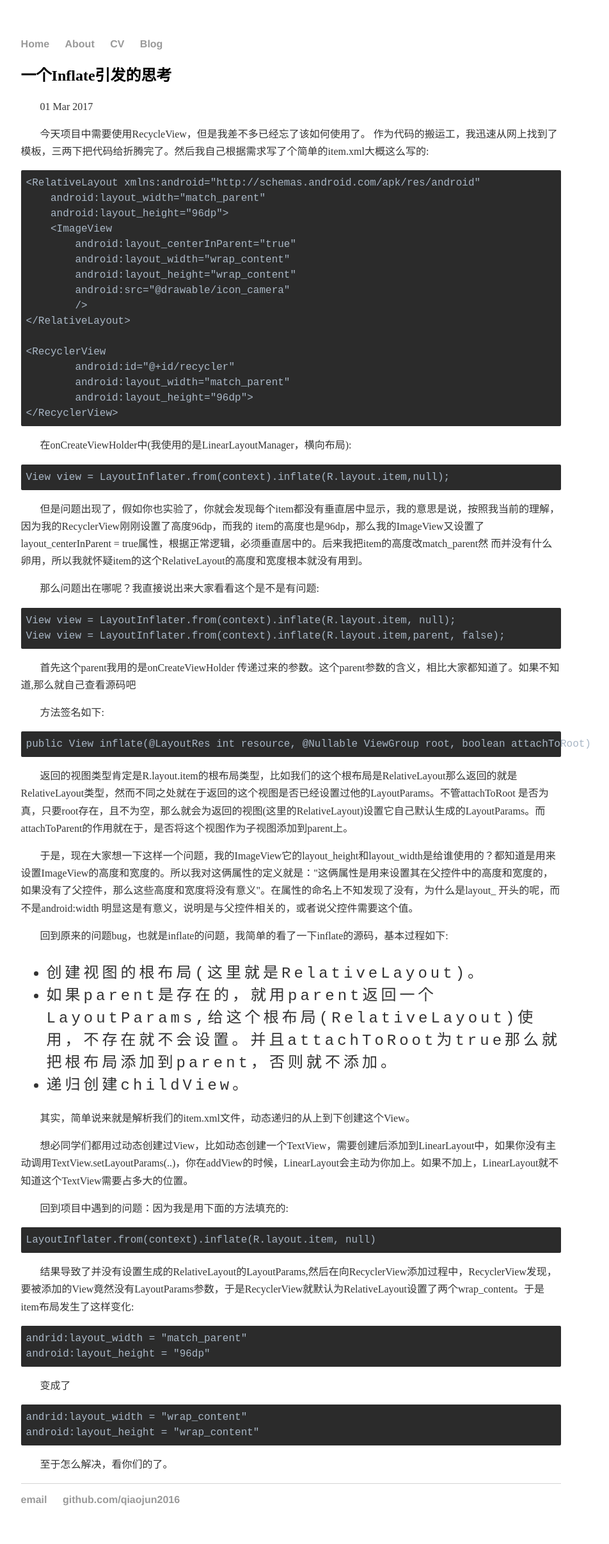
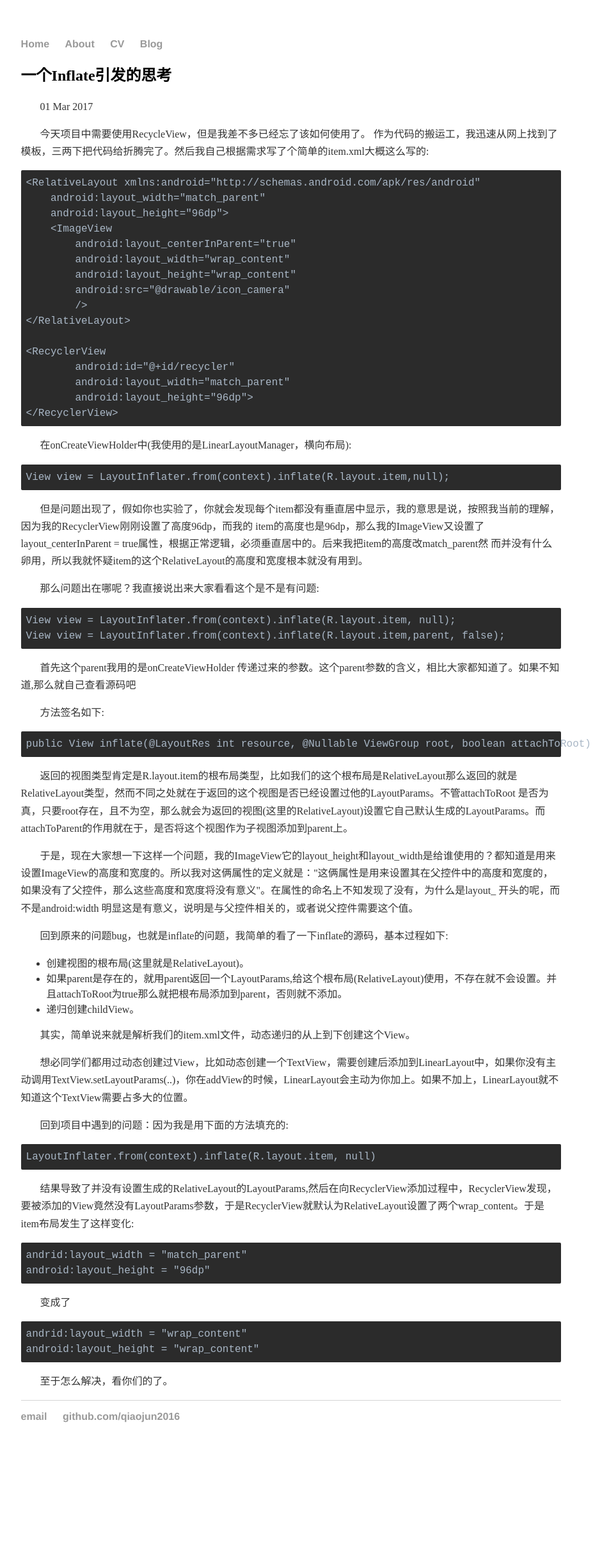
Before and after one commit to qiaojun2016/qiaojun2016.github.io, a Jekyll site: the page built from _posts/2017-03-01-my-first-article.html, in a window 1280 px wide. Shown: the whole page at 64% size, without its empty margins (185-1137 px from the left). Built offline with Jekyll 4.4.1, drawn with Linux system fonts in a browser that asks for light colours; comment, search, counter and statistics services are not loaded; after the commit the page ends 2283 px from its top, so only the background shows below that.

Commit message:
Update main.css

```diff
--- a/css/main.css
+++ b/css/main.css
@@ -15,10 +15,7 @@ nav ul li, footer ul li {
 }
 ul.steps {
 	color:#333;
-	font-size:1.5em;
-    letter-spacing:5px;
 	font-style:bold;
-    font-family:'Courier New', monospace;
 }
 a {
     text-decoration: none;
```
